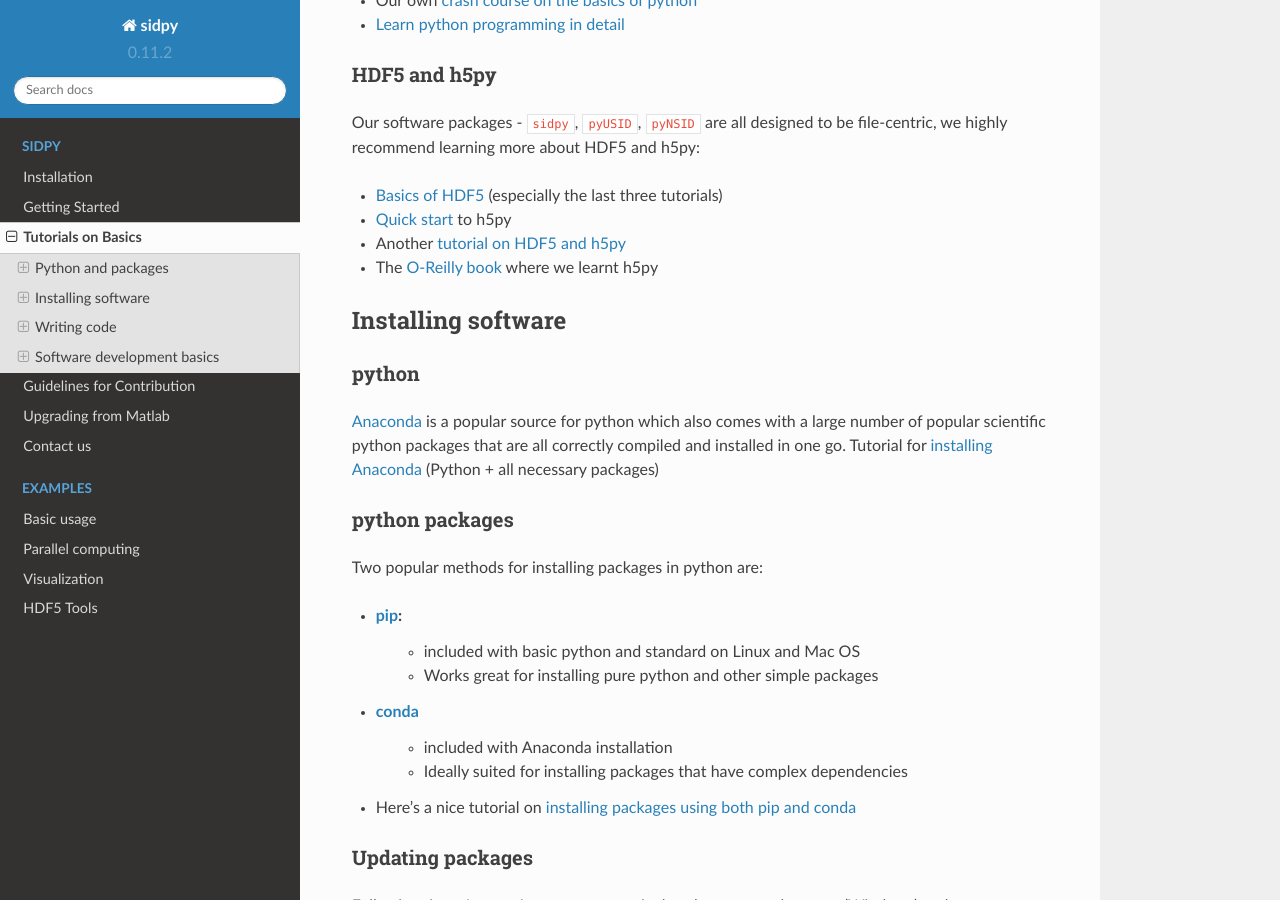
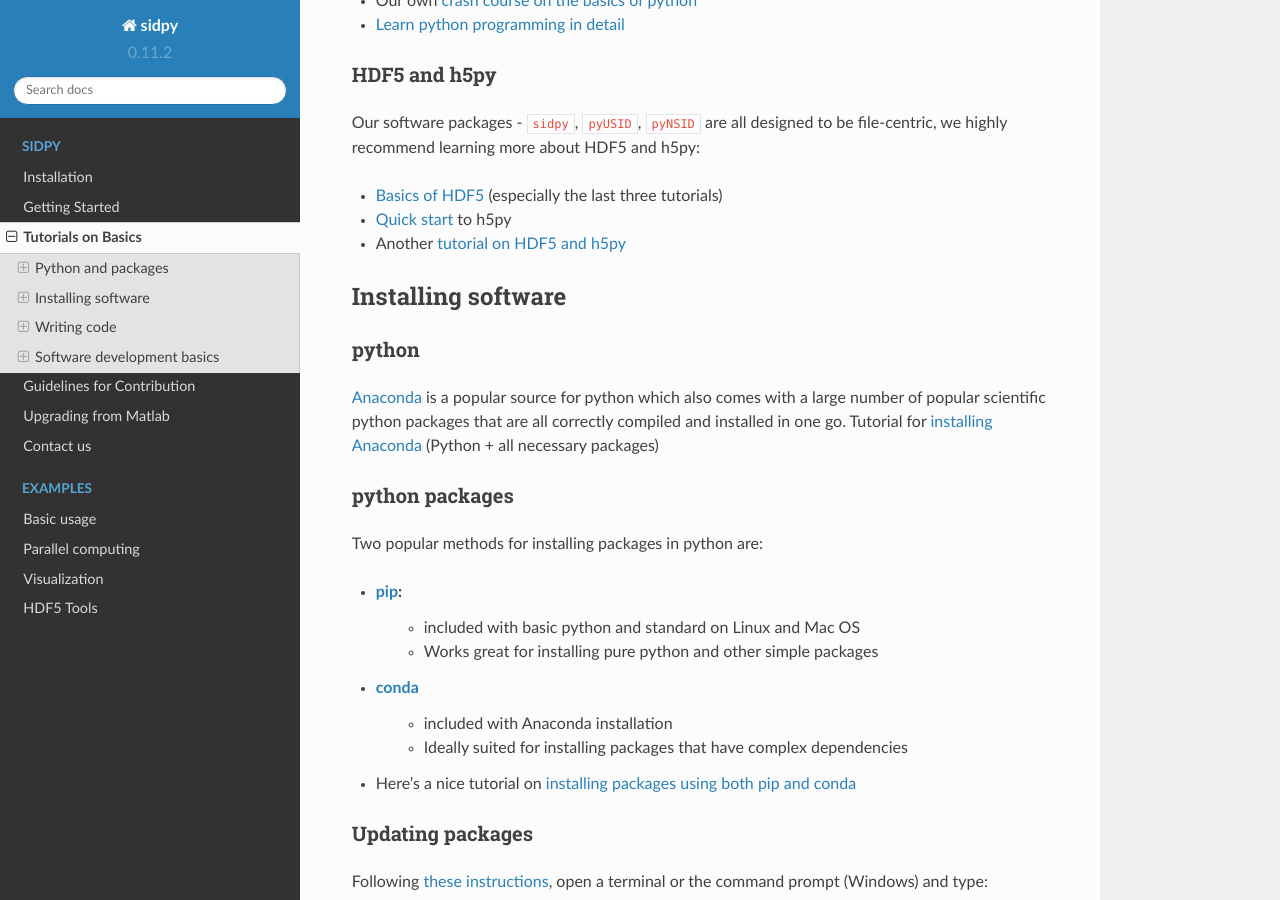
Before and after one commit to pycroscopy/sidpy, a Sphinx documentation site: the page built from docs/source/external_guides.rst, in a window 1280 px wide and 900 px high, scrolled down 1093 px. Built offline with Sphinx 7.4.7 and the Read the Docs theme 2.0.0, drawn with Linux system fonts in a browser that asks for light colours; pages that are not in the unit, such as notebooks, are missing from menus.

Commit message:
Update external_guides.rst

```diff
--- a/docs/source/external_guides.rst
+++ b/docs/source/external_guides.rst
@@ -36,7 +36,6 @@ designed to be file-centric, we highly recommend learning more about HDF5 and h5
 * `Basics of HDF5 <https://portal.hdfgroup.org/display/HDF5/Learning+HDF5>`_ (especially the last three tutorials)
 * `Quick start <http://docs.h5py.org/en/latest/quick.html>`_ to h5py
 * Another `tutorial on HDF5 and h5py <https://www.nersc.gov/assets/Uploads/H5py-2017-Feb23.pdf>`_
-* The `O-Reilly book <http://shop.oreilly.com/product/0636920030249.do>`_ where we learnt h5py
 
 Installing software
 -------------------
```
